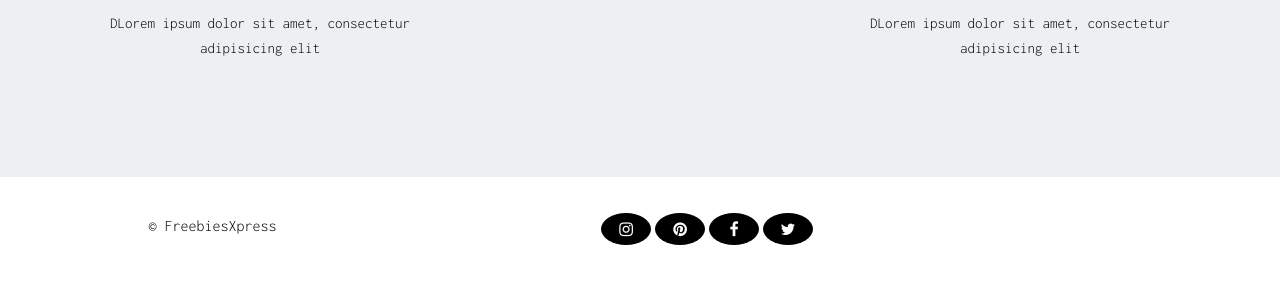
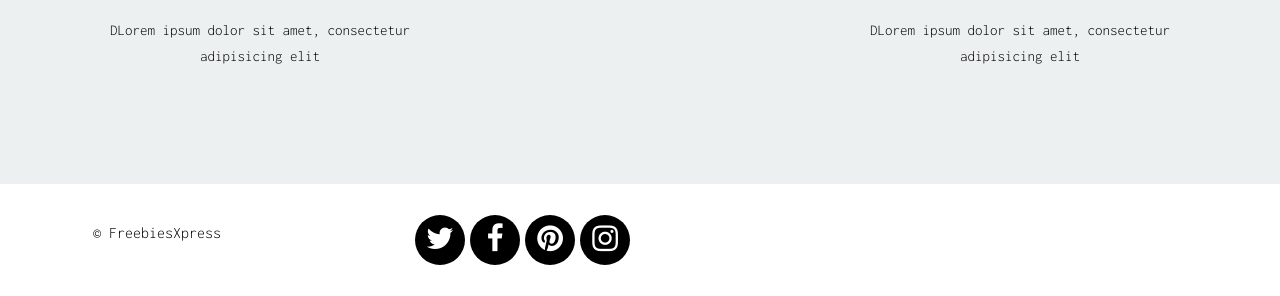
Before and after one commit to trojek71/projekt-3-6, a plain HTML site: page index.html in a window 1280 px wide. Shown: the part 2095-2391 px from the top of the page. Before the commit the page ends 2360 px from the top, so only its background shows below. Drawn offline with Linux system fonts and the light colour scheme; a web font is replaced by a local one.

Commit message:
Fix footer section

```diff
--- a/index.html
+++ b/index.html
@@ -34,11 +34,13 @@
                            </div>
                         </div>
                            <div class="row"></div>
+                               <div class="col-s-12 one">
                                 <div class="tell-me-more">
                                     <h1 class="page-title"><span class="hellow">Hellow,</span>
                                     <h2 class="page-subtitle">we bring big ideas into life</h2>
                                     <a class="btn btn-one" href="#">see our work</a>
                                 </div>
+                               </div>
                             </div>
                     </div>
                 </div>
@@ -165,7 +167,7 @@
                 </div>
                 <div class="footer ">
                         <div class="container ">
-                            <div class="row justify-content-between">
+                            <div class="row ">
                                 <div class="col-lg-3 col-m-12 freebies ">
                                 <a>&copy; FreebiesXpress</a>
                                 </div>
--- a/sass/style.scss
+++ b/sass/style.scss
@@ -29,9 +29,9 @@ font-family: $font-text;
     background-image: url(/images/apple-black-and-white-iphone-9045.jpg);
     background-size: cover;
     width:100%;
-    height:60vh;
     margin-left:0;
     margin-left:0;
+    padding-bottom: 50px;
 }
 
 .row a{
@@ -88,12 +88,10 @@ font-family: $font-text;
     font-family: 'Pacifico', cursive;
     margin:0;
     font-size:30px;
-    //color:#2980b9;
 }
 .page-subtitle{
     font-size:50px;
     margin:0;
-    //color:#2c3e50;
 }
 
 .btn {
@@ -136,9 +134,14 @@ font-family: $font-text;
 /*SERWICES*/
 
 .services{
-    padding:60px;
-    height:600px;
-}
+    //padding:60px;
+    //height:600px;
+
+    background:#bdc3c7;
+    padding-top: 100px;
+    padding-bottom: 100px;
+    }
+
 .service-title{
     margin-left:0;
     margin-top: 0;
@@ -185,6 +188,7 @@ font-family: $font-text;
     padding-bottom: 100px;
 }
 
+
 .card img{
     width: 100%;
     height: 300px;
@@ -199,28 +203,40 @@ font-family: $font-text;
 /*FOOTER*/
 .social-media li{
     list-style-type: none;
+    font-size: 30px;
+
+
 }
 .fa {
-    padding: 20px;
-    font-size: 30px;
+
     width: 50px;
-    text-align: center;
+    height: 50px;
     text-decoration: none;
-    margin: 5px 2px;
     border-radius:50%;
   }
-  .fa:hover {
-    opacity: 0.7;
-  }
+
 .fa-twitter,.fa-facebook,.fa-pinterest, .fa-instagram {
     background: black;
     color: white;
+    margin-top:0;
+    margin-bottom: 0;
+
+
   }
+
   .freebies{
-    text-align: center;
+    text-align: left;
     margin-top:20px;
   }
   .footer{
     padding-top: 15px;
     padding-bottom: 15px;
   }
+  .linki li{
+    //align-items: left;
+    margin-left:5px;
+  }
+  .linki *{
+    display: flex;
+    align-items: center;
+  }
```
Also changed, not shown: css/style.css, 1 other file.
